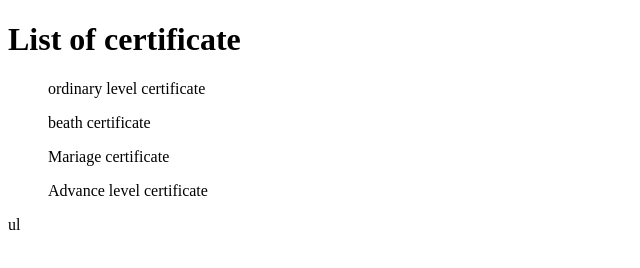
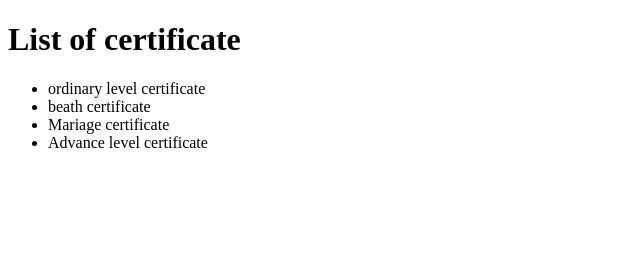
Before and after one commit to francoise2026dev/minipro1, a plain HTML site: page cv.html in a window 1280 px wide. Shown: the whole page, without its empty margins (0-640 px from the left). Drawn offline with Linux system fonts and the light colour scheme.

Commit message:
initial commit

```diff
--- a/cv.html
+++ b/cv.html
@@ -7,10 +7,11 @@
 </head>
 <body>
     <h1>List of certificate</h1>
-    <ul>ordinary level certificate</ul>
-    <ul>beath certificate</ul>
-    <ul>Mariage certificate</ul>
-    <ul>Advance level certificate</ul>
-    ul
+    <ul>
+    <li>ordinary level certificate</li>
+    <li>beath certificate</li>
+    <li>Mariage certificate</li>
+    <li>Advance level certificate</li>
+    </ul>
 </body>
 </html>
```
